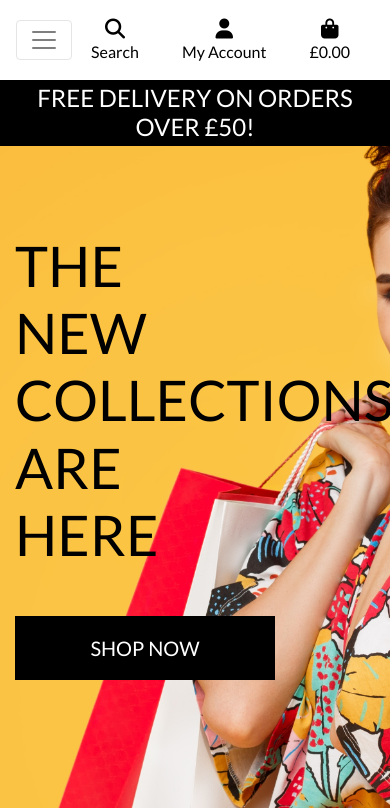
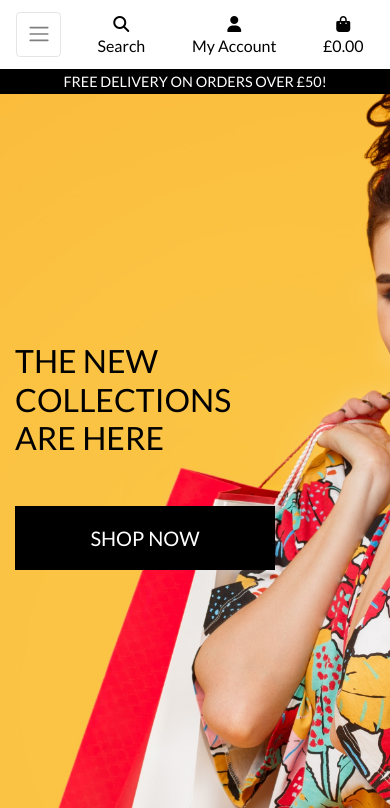
Before and after one commit to John-Kingham/boutique_ado_v1, a Django app: page / in a window 390 px wide. Shown: the top 808 px of the page. Run offline with Django 3.2, Linux system fonts and the light colour scheme; parts of the project's set-up code (start-up, migrations or seed data) failed here and were passed over; some libraries are stand-ins or nearby versions.

Commit message:
refactor: improve header nav links and css

```diff
--- a/static/css/base.css
+++ b/static/css/base.css
@@ -294,4 +294,41 @@ input[name="q"]::placeholder {
   body {
     height: calc(100vh - 116px);
   }
+
+  .display-4.logo-font.text-black {
+    font-size: 2rem;
+  }
+
+  .nav-link {
+    padding: 0.15rem;
+  }
+
+  .nav-link i.fa-lg {
+    font-size: 1rem;
+  }
+
+  .navbar-toggler {
+    padding: 0.6rem 0.6rem;
+    font-size: 1rem;
+  }
+
+  #delivery-banner h4 {
+    font-size: 0.9rem;
+  }
+
+  .btn.btn-outline-black.rounded-0,
+  .btn.btn-black.rounded-0 {
+    padding: 0.375rem 0.375rem;
+  }
+
+  .btn.btn-outline-black.rounded-0.btn-lg,
+  .btn.btn-black.rounded-0.btn-lg {
+    padding: 0.375rem 0.375rem;
+    font-size: 0.75rem;
+  }
+
+  .increment-qty,
+  .decrement-qty {
+    padding: 0.25rem 0.5rem !important;
+  }
 }
--- a/templates/includes/main-nav.html
+++ b/templates/includes/main-nav.html
@@ -1,5 +1,10 @@
 <div class="collapse navbar-collapse" id="main-nav">
   <ul class="navbar-nav w-auto mx-auto">
+    <li class="nav-item d-block d-md-none">
+      <a class="logo-font font-weight-bold nav-link text-black mr-5" href="{% url 'home' %}" id="home-link">
+        Home
+      </a>
+    </li>
     <!-- products dropdown -->
     <li class="nav-item dropdown">
       <a class="logo-font font-weight-bold nav-link text-black mr-5" href="#" id="all-products-link" data-toggle="dropdown" aria-haspopup="true" aria-expanded="false">
--- a/templates/includes/mobile-top-header.html
+++ b/templates/includes/mobile-top-header.html
@@ -33,7 +33,7 @@
       {% if request.user.is_superuser %}
         <a href="{% url 'add_product' %}" class="dropdown-item">Product Management</a>
       {% endif %}
-      <a href="" class="dropdown-item">My Profile</a>
+      <a href="{% url 'profile' %}" class="dropdown-item">My Profile</a>
       <a href="{% url 'account_logout' %}" class="dropdown-item">Logout</a>
     {% else %}
       <a href="{% url 'account_signup' %}" class="dropdown-item">Register</a>
```
